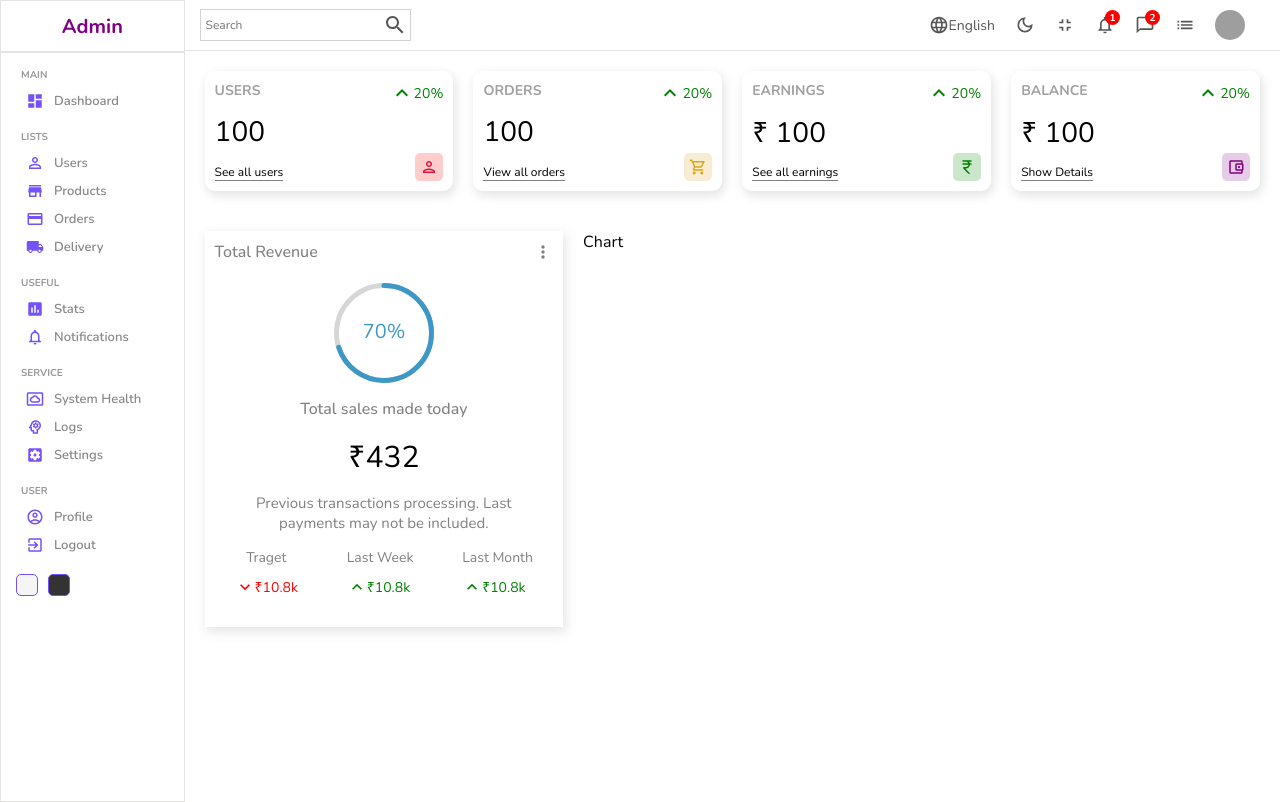
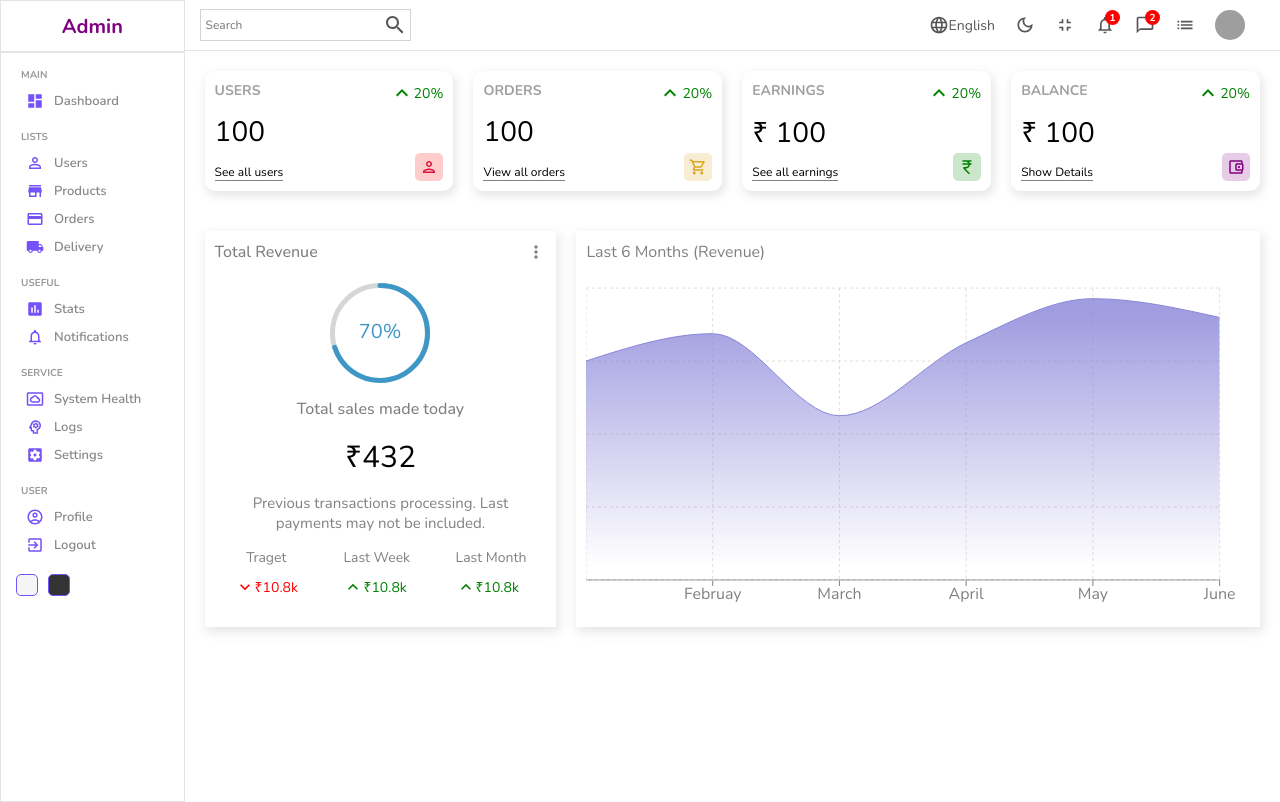
Before and after one commit to ay690/Admin-Panel, a React (Create React App) app: page / in a window 1280 px wide. Built offline with nearby package versions, Linux system fonts and the light colour scheme; grey boxes are pictures that could not be loaded.

Commit message:
Chart added by using recharts library

```diff
--- a/package.json
+++ b/package.json
@@ -15,6 +15,7 @@
     "react-dom": "^18.2.0",
     "react-router-dom": "^6.2.2",
     "react-scripts": "5.0.1",
+    "recharts": "^2.1.14",
     "sass": "^1.54.8",
     "web-vitals": "^2.1.4"
   },
--- a/src/components/chart/Chart.jsx
+++ b/src/components/chart/Chart.jsx
@@ -1,9 +1,41 @@
 import React from 'react'
 import "./chart.scss"
+import { AreaChart, Area, XAxis, YAxis, CartesianGrid, Tooltip, ResponsiveContainer } from 'recharts';
+
+const data = [
+   {name:"January", Total: 1200},
+   {name:"Februay", Total: 1350},
+   {name:"March", Total: 900},
+   {name:"April", Total: 1300},
+   {name:"May", Total: 1542},
+   {name:"June", Total: 1439},
+  ];
 
 const Chart = () => {
   return (
-    <div className='chart'>Chart</div>
+    <div className='chart'>
+        <div className="title">Last 6 Months (Revenue)</div>
+
+    <ResponsiveContainer width="100%" aspect={2/1}>
+    <AreaChart width={730} height={250} data={data}
+  margin={{ top: 10, right: 30, left: 0, bottom: 0 }}>
+  <defs>
+    <linearGradient id="total" x1="0" y1="0" x2="0" y2="1">
+      <stop offset="5%" stopColor="#8884d8" stopOpacity={0.8}/>
+      <stop offset="95%" stopColor="#8884d8" stopOpacity={0}/>
+    </linearGradient>
+
+  </defs>
+  <XAxis dataKey="name" stroke = "gray"/>
+
+  <CartesianGrid strokeDasharray="3 3" className='chartGrid'/>
+  <Tooltip />
+  <Area type="monotone" dataKey="Total" stroke="#8884d8" fillOpacity={1} fill="url(#total)" />
+
+</AreaChart>
+
+    </ResponsiveContainer>
+    </div>
   )
 }
 
--- a/src/components/chart/chart.scss
+++ b/src/components/chart/chart.scss
@@ -1,3 +1,18 @@
 .chart{
     flex: 4;
+    -webkit-box-shadow: 2px 4px 10px 1px rgba(0, 0, 0, 0.47);
+     box-shadow: 2px 4px 10px 1px rgba(201, 201, 201, 0.47);
+     padding: 10px;
+     color: gray;
+
+    .title{
+        margin-bottom: 15px;
+    }
+
+
+    .chartGrid{
+        stroke: rgb(228, 219, 219)
+    }
+
+
 }
```
Also changed, not shown: 1 other file (tests, documents, lock files or other folders).
